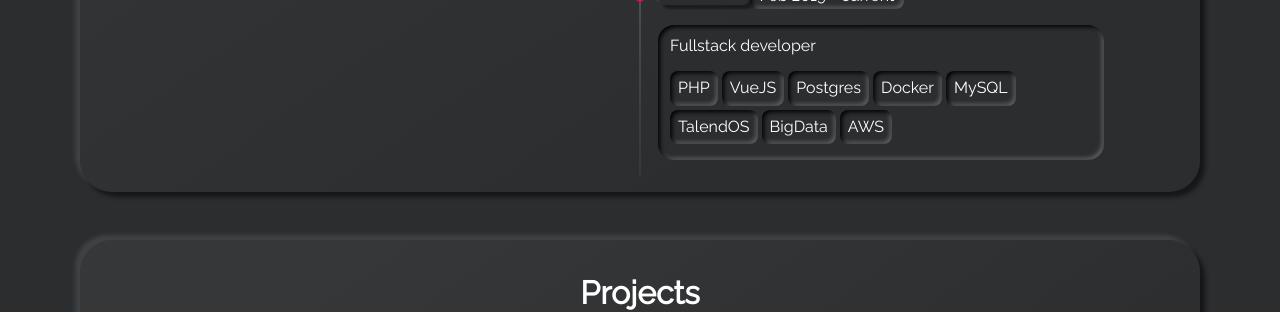
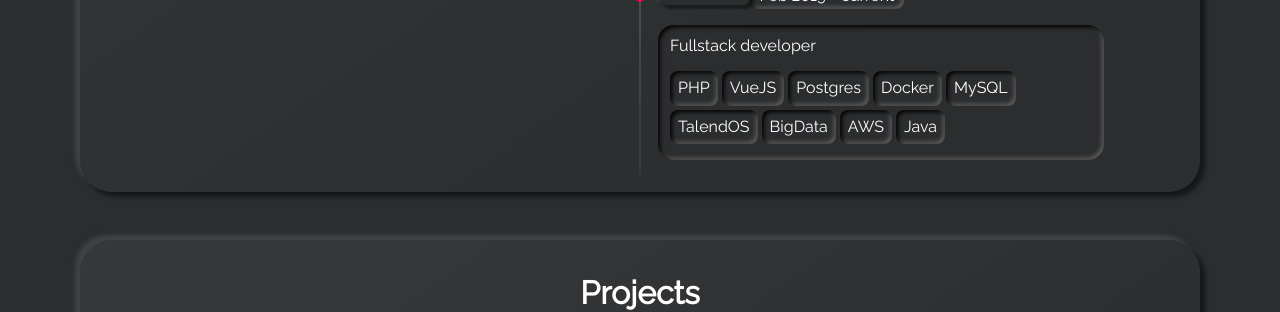
Before and after one commit to ericrodri/personal, a Jekyll site: the page built from index.html, in a window 1280 px wide and 900 px high, scrolled down 2352 px. Shown: the part 143-455 px from the top of the window. Built offline with Jekyll 4.4.1, drawn with Linux system fonts in a browser that asks for light colours.

Commit message:
Update timeline.yml

```diff
--- a/_data/timeline.yml
+++ b/_data/timeline.yml
@@ -64,4 +64,5 @@
     - tag: TalendOS
     - tag: BigData
     - tag: AWS
+    - tag: Java
   timeline-side: right
```
